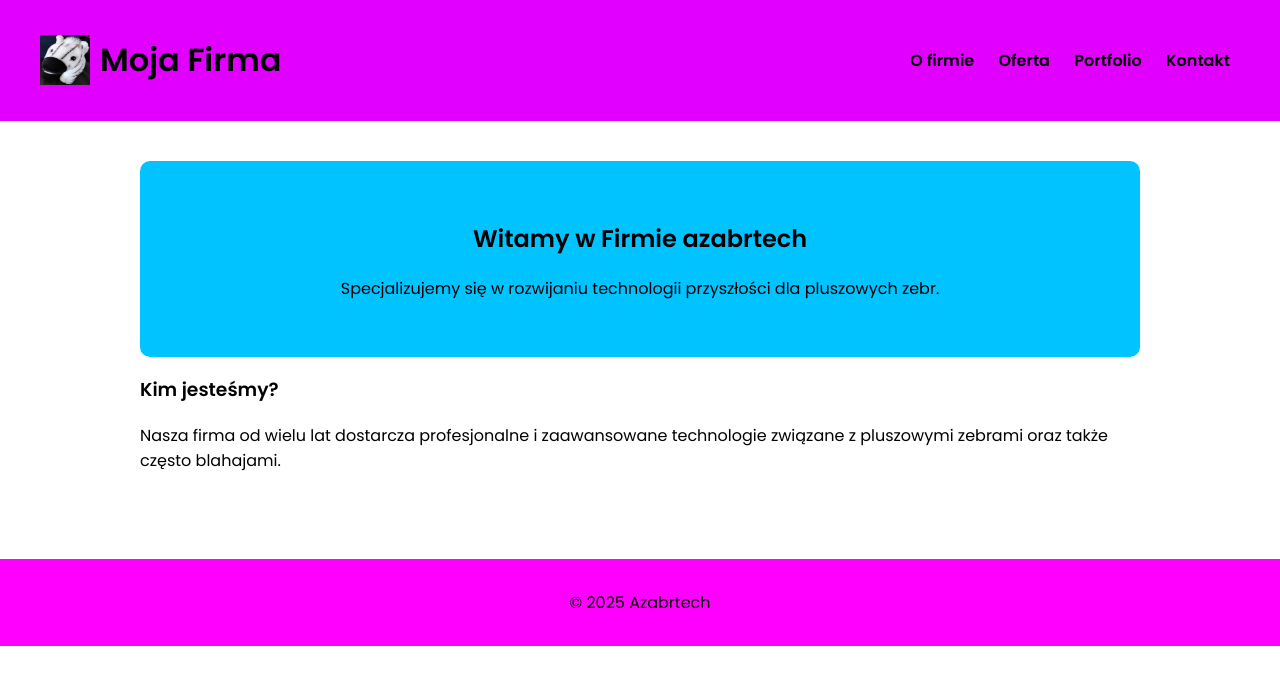
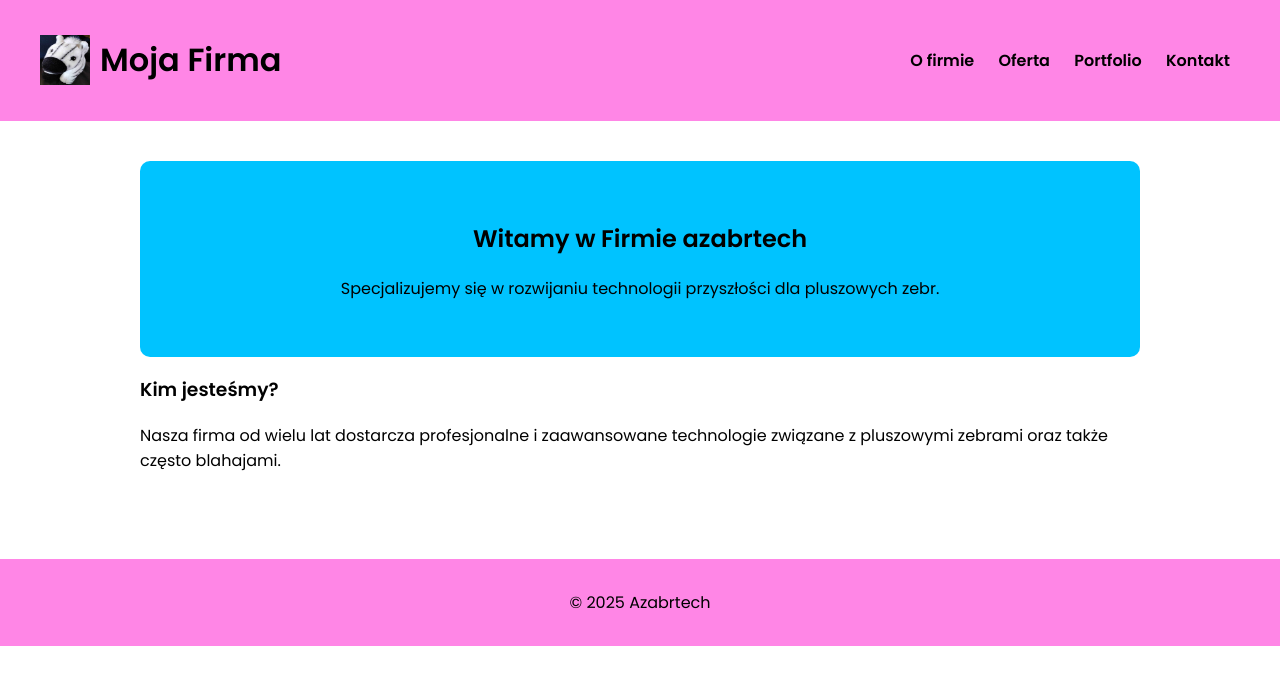
Before and after one commit to azabrav5/strona2, a plain HTML site: page strona/index.html in a window 1280 px wide. Drawn offline with Linux system fonts and the light colour scheme.

Commit message:
Update style.css

```diff
--- a/strona/style.css
+++ b/strona/style.css
@@ -8,7 +8,7 @@ body {
 
 /* Nagłówek */
 header {
-  background: #e100ff;
+  background: #FF86E6;
   color: rgb(0, 0, 0);
   display: flex;
   justify-content: space-between;
@@ -125,7 +125,7 @@ main {
 /* Stopka */
 footer {
   text-align: center;
-  background: #ff00ff;
+  background: #FF86E6;
   color: rgb(0, 0, 0);
   padding: 15px;
   margin-top: 30px;
```
